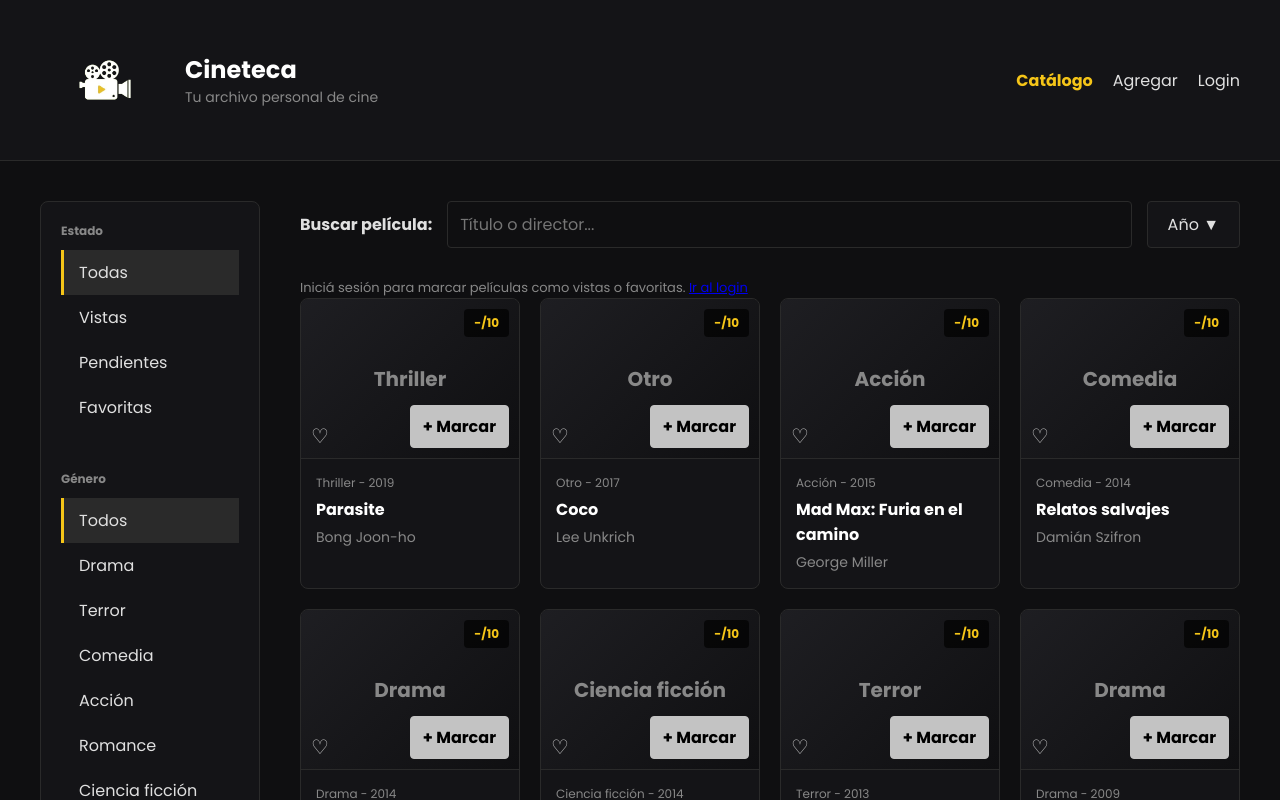
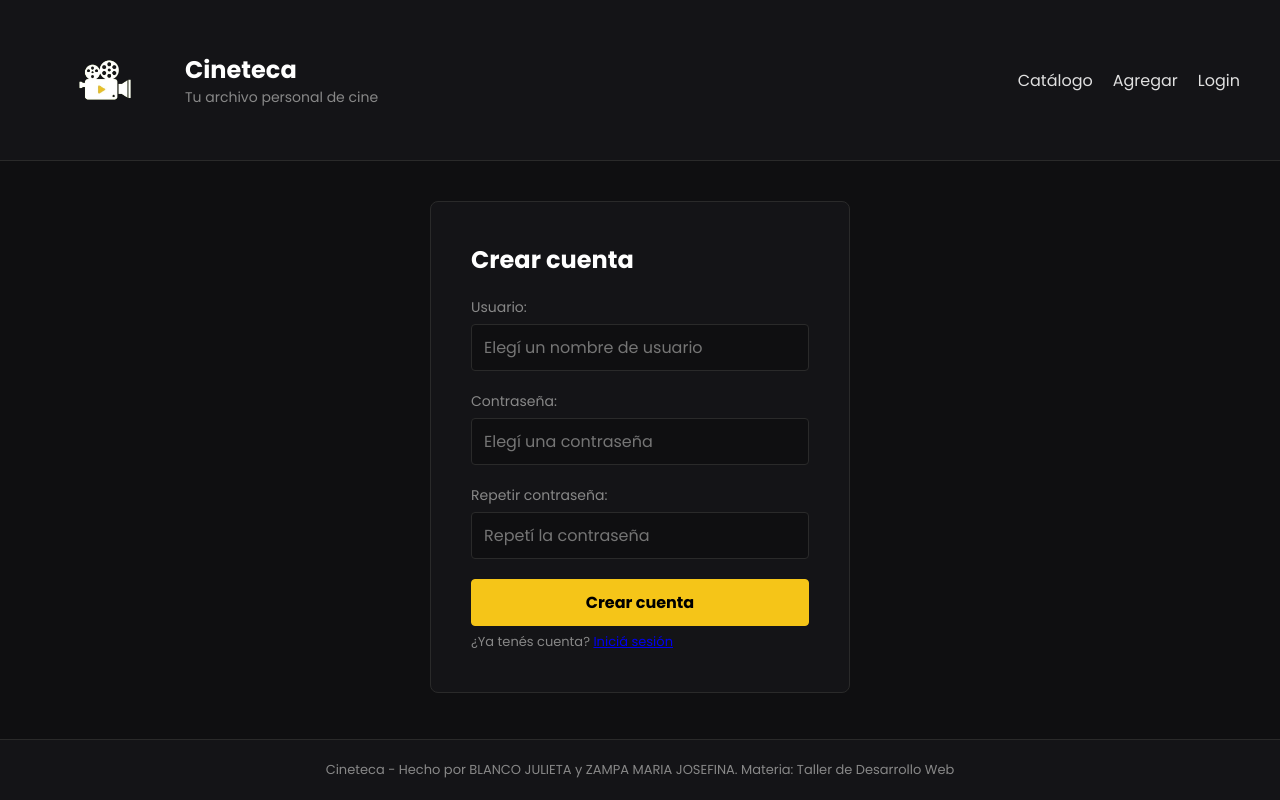
Before and after one commit to josezampa/Proyecto2026-Zampa-Blanco, a React (Vite) app in the folder segunda-entrega/: page /registro in a window 1280 px wide. Before the commit this address led to /. Shown: the top 800 px of the page. Built offline with nearby package versions, Linux system fonts and the light colour scheme; data requests are answered from the project's data file.

Commit message:
feat: crear cuenta

```diff
--- a/segunda-entrega/src/App.jsx
+++ b/segunda-entrega/src/App.jsx
@@ -4,6 +4,7 @@ import Catalogo from "@pages/Catalogo";
 import Agregar from "@pages/Agregar";
 import Perfil from "@pages/Perfil";
 import Login from "@pages/Login";
+import Registro from "@pages/Registro";
 
 const App = () => {
   return (
@@ -13,6 +14,7 @@ const App = () => {
         <Route path="agregar" element={<Agregar />} />
         <Route path="perfil" element={<Perfil />} />
         <Route path="login" element={<Login />} />
+        <Route path="registro" element={<Registro />} />
         <Route path="*" element={<Navigate to="/" replace />} />
       </Route>
     </Routes>
--- /dev/null
+++ b/segunda-entrega/src/api/accounts.js
@@ -0,0 +1,36 @@
+const URL_CUENTAS = "http://localhost:3001/accounts";
+
+/**
+ * Obtiene todas las cuentas registradas en el mock.
+ * @returns {Promise<Array<{id: string, usuario: string, clave: string}>>} Lista de cuentas.
+ * @throws {Error} Si el servidor responde con un error.
+ */
+export const obtenerCuentas = async () => {
+  const respuesta = await fetch(URL_CUENTAS);
+
+  if (!respuesta.ok) {
+    throw new Error("No se pudieron cargar las cuentas.");
+  }
+
+  return await respuesta.json();
+};
+
+/**
+ * Guarda una cuenta nueva en el mock.
+ * @param {{usuario: string, clave: string}} cuenta - Datos de la cuenta a crear.
+ * @returns {Promise<{id: string, usuario: string, clave: string}>} Cuenta creada, con su id.
+ * @throws {Error} Si el servidor responde con un error.
+ */
+export const crearCuenta = async (cuenta) => {
+  const respuesta = await fetch(URL_CUENTAS, {
+    method: "POST",
+    headers: { "Content-Type": "application/json" },
+    body: JSON.stringify(cuenta),
+  });
+
+  if (!respuesta.ok) {
+    throw new Error("No se pudo crear la cuenta.");
+  }
+
+  return await respuesta.json();
+};
--- a/segunda-entrega/src/data/db.json
+++ b/segunda-entrega/src/data/db.json
@@ -137,8 +137,20 @@
       "compania": "",
       "enCine": false,
       "sinopsis": "Un niño viaja al mundo de los muertos para conocer la historia de su familia.",
-      "resena": "hola",
+      "resena": "",
       "favorita": true
+    }
+  ],
+  "accounts": [
+    {
+      "id": "1",
+      "usuario": "jose",
+      "clave": "1234"
+    },
+    {
+      "id": "2",
+      "usuario": "juli",
+      "clave": "1234"
     }
   ],
   "$schema": "./node_modules/json-server/schema.json"
--- a/segunda-entrega/src/layout/Layout.jsx
+++ b/segunda-entrega/src/layout/Layout.jsx
@@ -9,6 +9,7 @@ const TITULOS = {
   "/agregar": "Cineteca - Agregar",
   "/perfil": "Cineteca - Perfil",
   "/login": "Cineteca - Login",
+  "/registro": "Cineteca - Crear cuenta",
 };
 
 const Layout = () => {
--- a/segunda-entrega/src/pages/Login.jsx
+++ b/segunda-entrega/src/pages/Login.jsx
@@ -1,10 +1,14 @@
 import { useState } from "react";
-import { Navigate, useNavigate, useOutletContext } from "react-router-dom";
+import {
+  Link,
+  Navigate,
+  useLocation,
+  useNavigate,
+  useOutletContext,
+} from "react-router-dom";
+import { obtenerCuentas } from "@api/accounts";
 import Campo from "@components/Campo";
 import Boton from "@components/Boton";
-
-const USUARIOS_VALIDOS = ["jose", "juli"];
-const CLAVE_VALIDA = "1234";
 
 const VALORES_INICIALES = {
   usuario: "",
@@ -32,10 +36,12 @@ const validar = (valores) => {
 
 const Login = () => {
   const navigate = useNavigate();
+  const { state } = useLocation();
   const { isLogged, setIsLogged } = useOutletContext();
   const [valores, setValores] = useState(VALORES_INICIALES);
   const [tocados, setTocados] = useState({});
   const [intentoEnvio, setIntentoEnvio] = useState(false);
+  const [verificando, setVerificando] = useState(false);
   const [errorEnvio, setErrorEnvio] = useState("");
 
   const errores = validar(valores);
@@ -51,7 +57,7 @@ const Login = () => {
     setErrorEnvio("");
   };
 
-  const ingresar = (e) => {
+  const ingresar = async (e) => {
     e.preventDefault();
     setIntentoEnvio(true);
 
@@ -61,15 +67,28 @@ const Login = () => {
       return;
     }
 
+    setVerificando(true);
+    setErrorEnvio("");
+
+    try {
+      const cuentas = await obtenerCuentas();
       const usuario = valores.usuario.trim().toLowerCase();
+      const cuenta = cuentas.find(
+        (c) => c.usuario.toLowerCase() === usuario && c.clave === valores.clave
+      );
 
-    if (!USUARIOS_VALIDOS.includes(usuario) || valores.clave !== CLAVE_VALIDA) {
+      if (!cuenta) {
         setErrorEnvio("Usuario o contraseña incorrectos.");
+        setVerificando(false);
         return;
       }
 
       setIsLogged(true);
       navigate("/");
+    } catch {
+      setErrorEnvio("No se pudo conectar con el servidor. Probá de nuevo más tarde.");
+      setVerificando(false);
+    }
   };
 
   if (isLogged) return <Navigate to="/" replace />;
@@ -77,6 +96,12 @@ const Login = () => {
   return (
     <div className="contenedor-form contenedor-login">
       <h2>Iniciar sesión</h2>
+
+      {state?.cuentaCreada && (
+        <p className="ayuda" role="status">
+          Cuenta creada. Ya podés iniciar sesión.
+        </p>
+      )}
 
       <form className="form-pelicula form-login" noValidate onSubmit={ingresar}>
         <Campo
@@ -113,11 +138,15 @@ const Login = () => {
         )}
 
         <div className="acciones-form campo-largo">
-          <Boton type="submit" variante="principal">
-            Ingresar
+          <Boton type="submit" variante="principal" disabled={verificando}>
+            {verificando ? "Verificando..." : "Ingresar"}
           </Boton>
         </div>
       </form>
+
+      <p className="ayuda">
+        ¿No tenés cuenta? <Link to="/registro">Creá una</Link>
+      </p>
     </div>
   );
 };
--- /dev/null
+++ b/segunda-entrega/src/pages/Registro.jsx
@@ -0,0 +1,174 @@
+import { useState } from "react";
+import {
+  Link,
+  Navigate,
+  useNavigate,
+  useOutletContext,
+} from "react-router-dom";
+import { obtenerCuentas, crearCuenta } from "@api/accounts";
+import Campo from "@components/Campo";
+import Boton from "@components/Boton";
+
+const USUARIO_MIN = 3;
+const CLAVE_MIN = 4;
+
+const VALORES_INICIALES = {
+  usuario: "",
+  clave: "",
+  confirmar: "",
+};
+
+/**
+ * Valida los campos del formulario de creación de cuenta.
+ * @param {{usuario: string, clave: string, confirmar: string}} valores - Valores actuales del formulario.
+ * @returns {{usuario?: string, clave?: string, confirmar?: string}} Mensaje de error por campo; vacío si no hay errores.
+ */
+const validar = (valores) => {
+  const errores = {};
+  const usuario = valores.usuario.trim();
+
+  if (usuario === "") {
+    errores.usuario = "Ingresá un nombre de usuario.";
+  } else if (usuario.length < USUARIO_MIN) {
+    errores.usuario = `El usuario debe tener al menos ${USUARIO_MIN} caracteres.`;
+  } else if (/\s/.test(usuario)) {
+    errores.usuario = "El usuario no puede tener espacios.";
+  }
+
+  if (valores.clave === "") {
+    errores.clave = "Ingresá una contraseña.";
+  } else if (valores.clave.length < CLAVE_MIN) {
+    errores.clave = `La contraseña debe tener al menos ${CLAVE_MIN} caracteres.`;
+  }
+
+  if (valores.confirmar === "") {
+    errores.confirmar = "Repetí la contraseña.";
+  } else if (valores.confirmar !== valores.clave) {
+    errores.confirmar = "Las contraseñas no coinciden.";
+  }
+
+  return errores;
+};
+
+const Registro = () => {
+  const navigate = useNavigate();
+  const { isLogged } = useOutletContext();
+  const [valores, setValores] = useState(VALORES_INICIALES);
+  const [tocados, setTocados] = useState({});
+  const [intentoEnvio, setIntentoEnvio] = useState(false);
+  const [guardando, setGuardando] = useState(false);
+  const [errorEnvio, setErrorEnvio] = useState("");
+
+  const errores = validar(valores);
+
+  const mostrarError = (nombre) =>
+    tocados[nombre] || intentoEnvio ? errores[nombre] : undefined;
+
+  const cambiar = (e) => {
+    const { name, value } = e.target;
+
+    setValores((actuales) => ({ ...actuales, [name]: value }));
+    setTocados((actuales) => ({ ...actuales, [name]: true }));
+    setErrorEnvio("");
+  };
+
+  const crear = async (e) => {
+    e.preventDefault();
+    setIntentoEnvio(true);
+
+    const [primerError] = Object.keys(errores);
+    if (primerError) {
+      e.currentTarget.elements[primerError].focus();
+      return;
+    }
+
+    setGuardando(true);
+    setErrorEnvio("");
+
+    try {
+      const usuario = valores.usuario.trim().toLowerCase();
+      const cuentas = await obtenerCuentas();
+
+      if (cuentas.some((c) => c.usuario.toLowerCase() === usuario)) {
+        setErrorEnvio("Ese nombre de usuario ya existe. Elegí otro.");
+        setGuardando(false);
+        return;
+      }
+
+      await crearCuenta({ usuario, clave: valores.clave });
+      navigate("/login", { state: { cuentaCreada: true } });
+    } catch {
+      setErrorEnvio("No se pudo crear la cuenta. Probá de nuevo.");
+      setGuardando(false);
+    }
+  };
+
+  if (isLogged) return <Navigate to="/" replace />;
+
+  return (
+    <div className="contenedor-form contenedor-login">
+      <h2>Crear cuenta</h2>
+
+      <form className="form-pelicula form-login" noValidate onSubmit={crear}>
+        <Campo
+          id="input-usuario"
+          name="usuario"
+          etiqueta="Usuario:"
+          claseContenedor="campo-largo"
+          placeholder="Elegí un nombre de usuario"
+          maxLength={20}
+          autoComplete="username"
+          value={valores.usuario}
+          onChange={cambiar}
+          error={mostrarError("usuario")}
+        />
+
+        <Campo
+          id="input-clave"
+          name="clave"
+          etiqueta="Contraseña:"
+          type="password"
+          claseContenedor="campo-largo"
+          placeholder="Elegí una contraseña"
+          maxLength={20}
+          autoComplete="new-password"
+          value={valores.clave}
+          onChange={cambiar}
+          error={mostrarError("clave")}
+        />
+
+        <Campo
+          id="input-confirmar"
+          name="confirmar"
+          etiqueta="Repetir contraseña:"
+          type="password"
+          claseContenedor="campo-largo"
+          placeholder="Repetí la contraseña"
+          maxLength={20}
+          autoComplete="new-password"
+          value={valores.confirmar}
+          onChange={cambiar}
+          error={mostrarError("confirmar")}
+        />
+
+        {errorEnvio && (
+          <p className="aviso campo-largo" role="alert">
+            {errorEnvio}
+          </p>
+        )}
+
+        <div className="acciones-form campo-largo">
+          <Boton type="submit" variante="principal" disabled={guardando}>
+            {guardando ? "Creando..." : "Crear cuenta"}
+          </Boton>
+        </div>
+      </form>
+
+      <p className="ayuda">
+        ¿Ya tenés cuenta? <Link to="/login">Iniciá sesión</Link>
+      </p>
+    </div>
+  );
+};
+
+export default Registro;
```
Also changed, not shown: 1 other file (tests, documents, lock files or other folders). Lines whose indentation alone changed are shown as unchanged.
